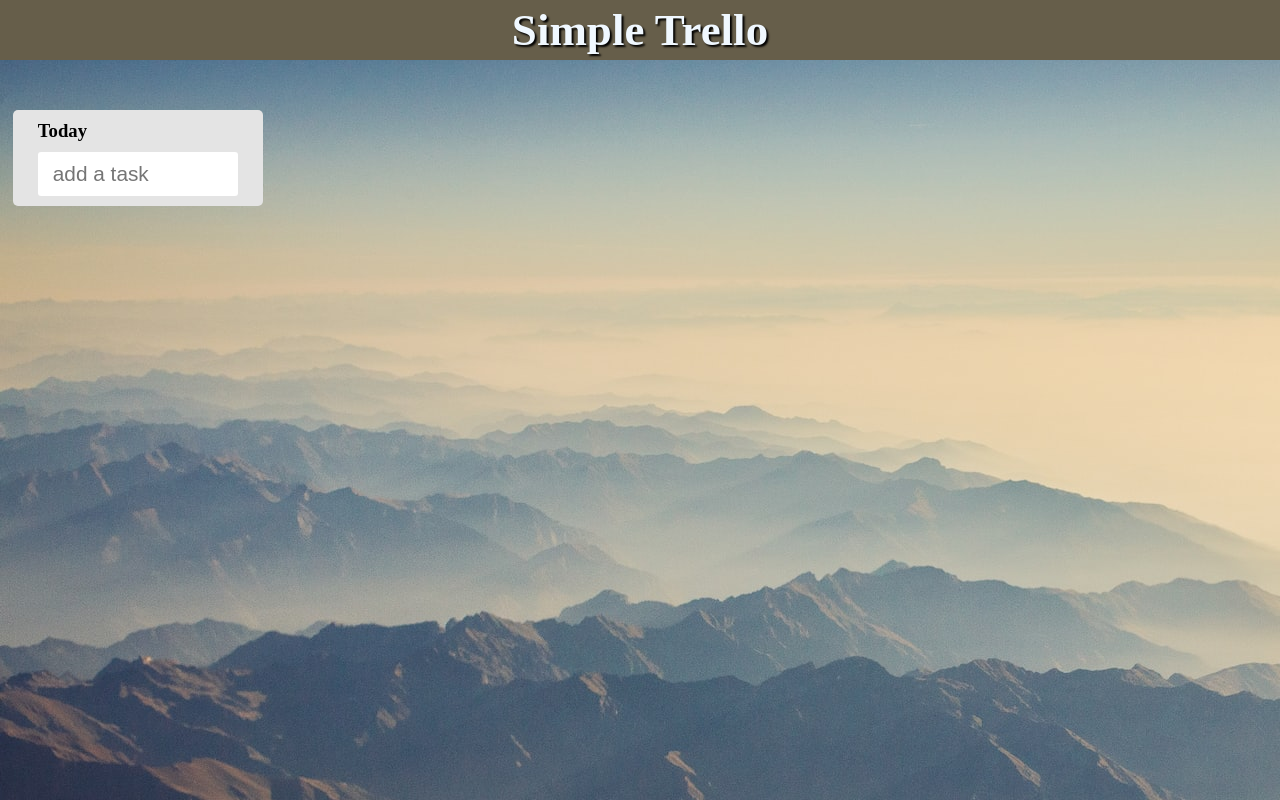
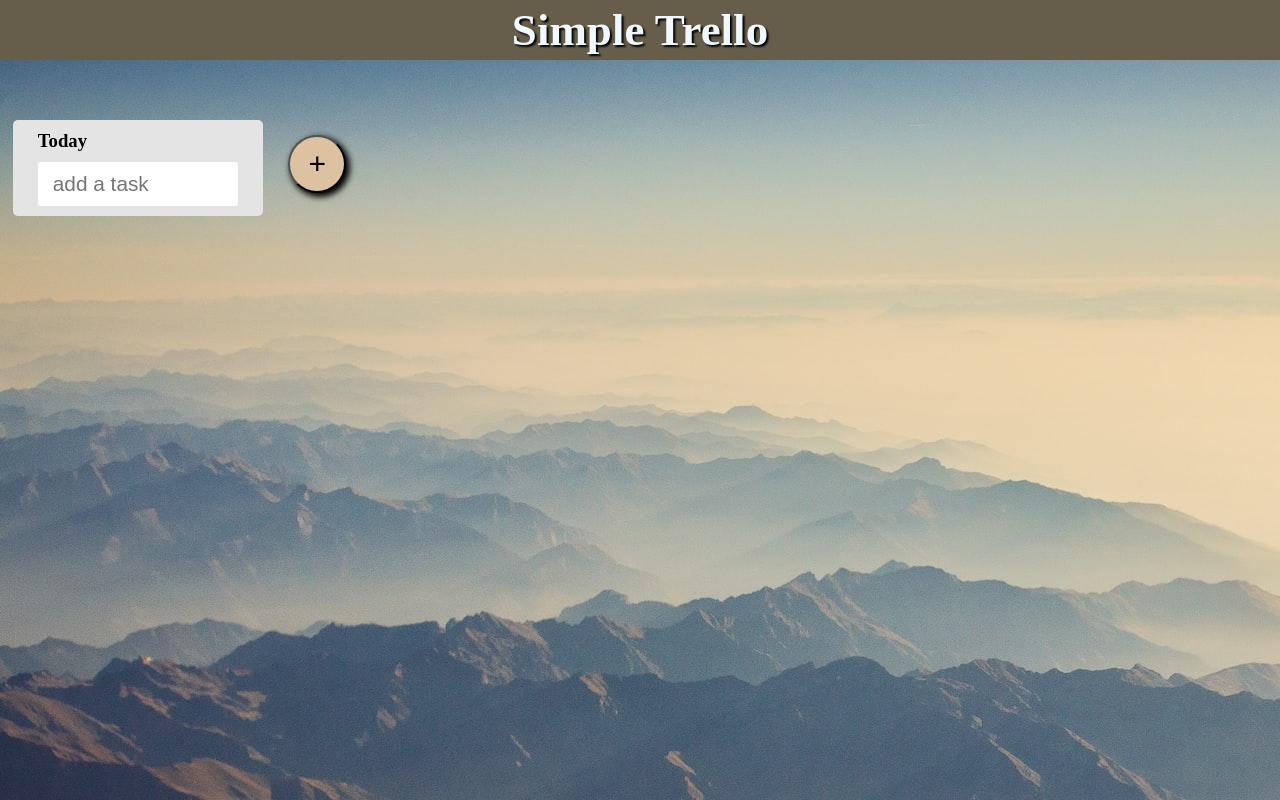
Before and after one commit to chiharakenta/react-trello-clone, a React (Vite) app: page / in a window 1280 px wide. Built offline with nearby package versions, Linux system fonts and the light colour scheme.

Commit message:
style: TaskCards & AddTaskCardButton

```diff
--- a/src/components/task/TaskCards.tsx
+++ b/src/components/task/TaskCards.tsx
@@ -1,10 +1,20 @@
 import { FC } from 'react';
 import { TaskCard } from './TaskCard';
 import { AddTaskCardButton } from './button/AddTaskCardButton';
+import { css } from '@emotion/react';
+
+const styles = {
+  taskCardsArea: css`
+    display: flex;
+    justify-content: flex-start;
+    align-items: flex-start;
+    flex-wrap: wrap;
+  `
+};
 
 export const TaskCards: FC = () => {
   return (
-    <div>
+    <div css={styles.taskCardsArea}>
       <TaskCard />
       <AddTaskCardButton />
     </div>
--- a/src/components/task/button/AddTaskCardButton.tsx
+++ b/src/components/task/button/AddTaskCardButton.tsx
@@ -1,5 +1,30 @@
+import { css } from '@emotion/react';
 import { FC } from 'react';
 
+const styles = {
+  addTaskCardButtonArea: css`
+    margin-left: 1%;
+    margin-top: 25px;
+  `,
+  addTaskCardButton: css`
+    padding: 10px 18px;
+    border-radius: 9999px;
+    font-size: 30px;
+    background-color: rgb(221, 194, 162);
+    box-shadow: 3px 3px 6px 1px #000;
+    cursor: pointer;
+    transition: all 0.3s;
+    &:hover {
+      box-shadow: none;
+      transform: translate(3px, 3px);
+    }
+  `
+};
+
 export const AddTaskCardButton: FC = () => {
-  return <div></div>;
+  return (
+    <div css={styles.addTaskCardButtonArea}>
+      <button css={styles.addTaskCardButton}>+</button>
+    </div>
+  );
 };
```
